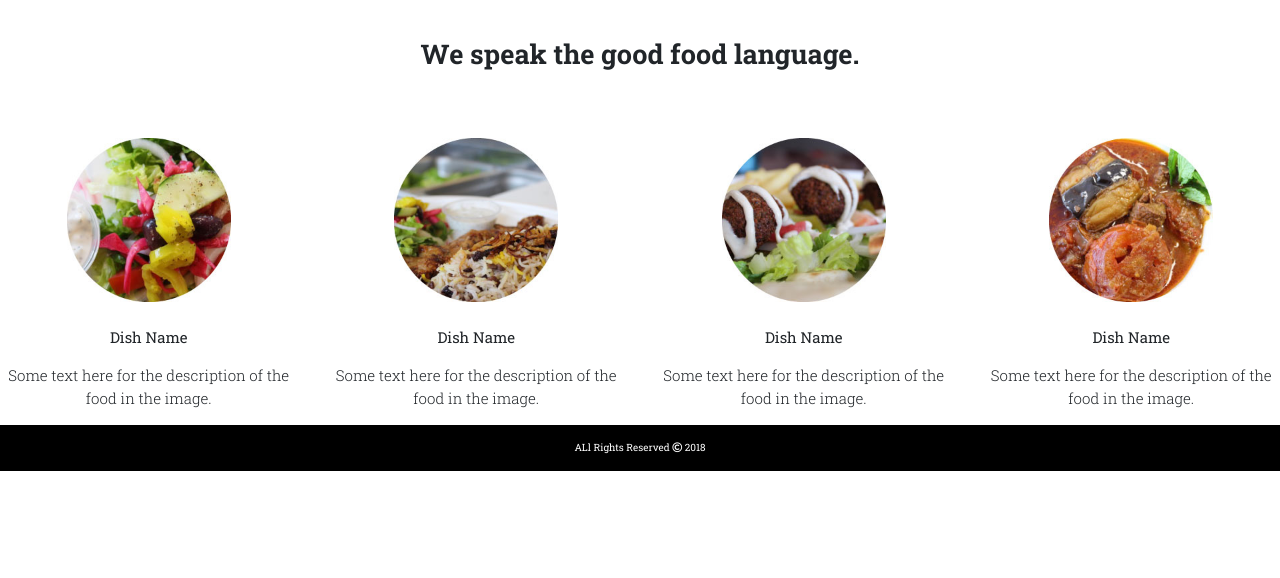
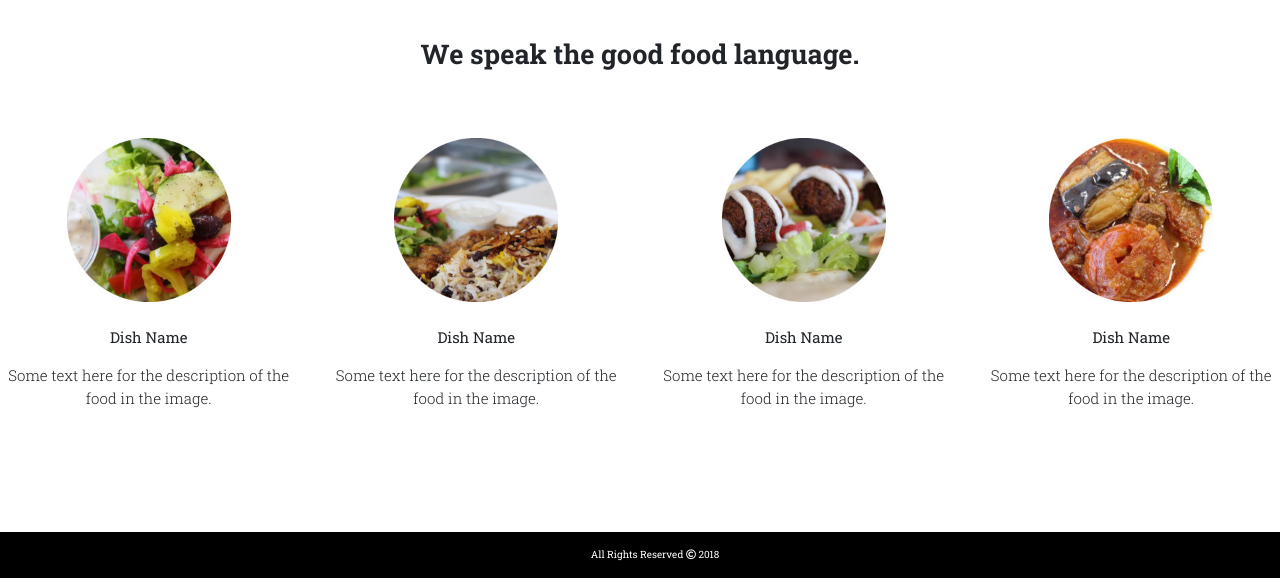
Before and after one commit to fwallacephd/caspian, a plain HTML site: page index.html in a window 1280 px wide. Shown: the part 222-800 px from the top of the page. Drawn offline with nearby package versions, Linux system fonts and the light colour scheme.

Commit message:
sticky footer

```diff
--- a/css/styles.css
+++ b/css/styles.css
@@ -69,3 +69,9 @@ body {
   color: white;
   font-size: 10px;
 }
+
+footer {
+  position: fixed;
+  width: 100%;
+  bottom: 0;
+}
--- a/index.html
+++ b/index.html
@@ -127,7 +127,7 @@
   <div class="row footer">
     <div class="col-md-12 text-center">
       <br>
-      <p class="trademark">ALl Rights Reserved <i class="far fa-copyright"></i> 2018 </p>
+      <p class="trademark">All Rights Reserved <i class="far fa-copyright"></i> 2018 </p>
     </div>
   </div>
 </footer>
```
